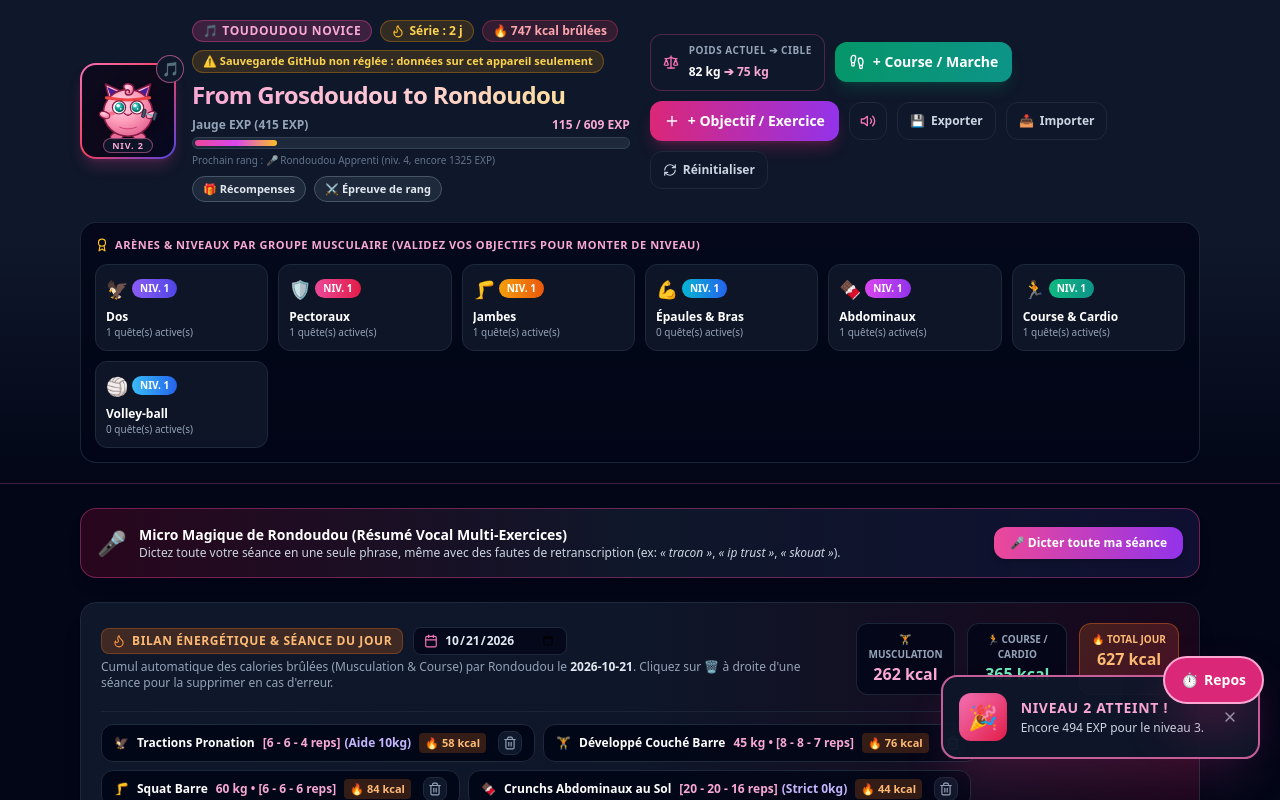
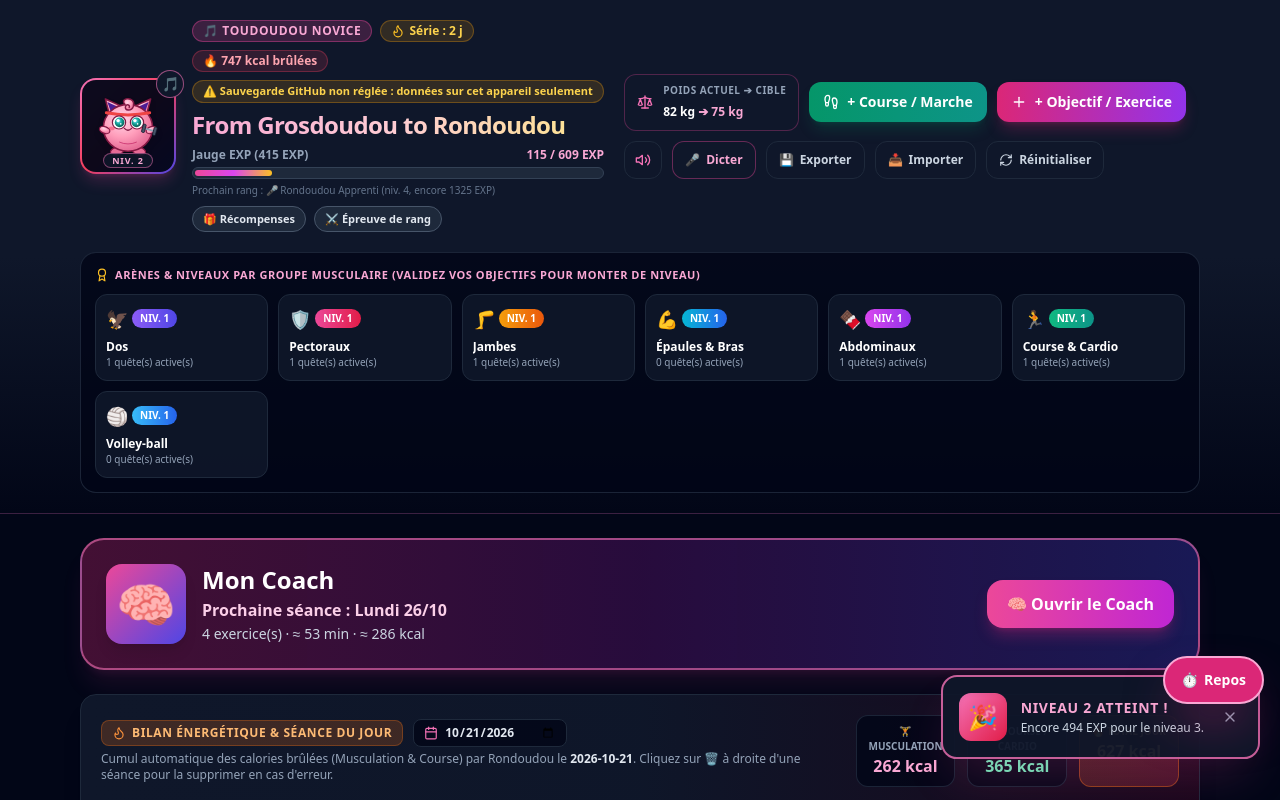
Before and after one commit to Gab1point0/Rondoufit, a React (Vite) app: page / in a window 1280 px wide. Shown: the top 800 px of the page. Built offline with nearby package versions, Linux system fonts and the light colour scheme.

Commit message:
Accueil : grande carte Coach à la place de la zone micro, dictée vocale en petit bouton de l'en-tête, onglet Coach en premier et plus visible
Co-Authored-By: Claude Sonnet 5.5 <noreply@anthropic.com>

```diff
--- a/src/App.jsx
+++ b/src/App.jsx
@@ -5,10 +5,9 @@ import { PhotoCalendar } from './components/photos/PhotoCalendar';
 import { PhotoReminder } from './components/photos/PhotoReminder';
 import { RestTimer } from './components/RestTimer';
 import { SessionRecap } from './components/SessionRecap';
-import { VoiceWorkoutAssistant } from './components/VoiceWorkoutAssistant';
+import { CoachBanner } from './components/CoachBanner';
 import { normalizeArenaGroup } from './data/arenas';
 import { getTodayISODate } from './lib/dates';
-import { playGameSound } from './lib/sound';
 import { BilanTab } from './tabs/BilanTab';
 import { ChartsTab } from './tabs/ChartsTab';
 import { DailySummary } from './components/DailySummary';
@@ -197,6 +196,7 @@ export function App() {
         onRetrySync={sync.syncNow}
         streakBonusPct={xpBonusPct}
         syncStatus={sync.status}
+        triggerToast={triggerToast}
         trialRank={trialRank}
         openCreateQuestModal={openCreateQuestModal}
         questFilter={questFilter}
@@ -211,12 +211,12 @@ export function App() {
 
       {/* CONTENU PRINCIPAL */}
       <main className="max-w-6xl mx-auto px-4 pt-6 space-y-6">
-<VoiceWorkoutAssistant
+<CoachBanner
   gameState={gameState}
-  setGameState={setGameState}
-  selectedDate={selectedDate}
-  triggerToast={triggerToast}
-  playGameSound={playGameSound}
+  guidedActive={!!guided}
+  onOpenCoach={() => setActiveTab('coach')}
+  onResumeGuided={() => setGuidedOpen(true)}
+  onStartGuided={startGuided}
 />
 {recap && <SessionRecap recap={recap} onClose={() => setRecap(null)} />}
 {guided && guidedOpen && (
--- /dev/null
+++ b/src/components/CoachBanner.jsx
@@ -0,0 +1,79 @@
+import { useMemo } from 'react';
+import { coachOverview } from '../coach/advice';
+import { coachDayLabel } from '../coach/settings';
+import { getTodayISODate } from '../lib/dates';
+
+/**
+ * Grande carte d'accueil du Coach : prochaine séance, accès direct à la séance guidée et à l'onglet Coach.
+ */
+export function CoachBanner({ gameState, guidedActive, onOpenCoach, onResumeGuided, onStartGuided }) {
+  const today = getTodayISODate();
+  const ov = useMemo(
+    () => coachOverview(gameState, today),
+    [gameState.quests, gameState.coach, gameState.userWeightKg, today]
+  );
+  const session = ov.session && ov.session.exercises.length > 0 ? ov.session : null;
+  const isToday = !!(ov.first && ov.first.iso === today);
+
+  let headline = 'Ton coach personnel';
+  let detail = 'Il prépare tes séances, règle les charges et suit ta progression.';
+  if (guidedActive) {
+    headline = 'Séance guidée en cours';
+    detail = 'Reprends là où tu t’étais arrêté.';
+  } else if (session && ov.first) {
+    headline = isToday ? 'Séance prévue aujourd’hui' : `Prochaine séance : ${coachDayLabel(ov.first.iso)}`;
+    detail = `${session.exercises.length} exercice(s) · ≈ ${session.estMin} min · ≈ ${session.estKcal} kcal`;
+  } else if (!ov.hasExercises) {
+    headline = 'Ajoute tes exercices';
+    detail = 'Dès que tu as des objectifs de musculation, le coach te prépare tes séances.';
+  }
+
+  return (
+    <section className="bg-gradient-to-r from-pink-600/30 via-fuchsia-600/20 to-indigo-600/30 border-2 border-pink-400/60 rounded-3xl p-5 sm:p-6 shadow-xl shadow-pink-500/10">
+      <div className="flex flex-col md:flex-row md:items-center justify-between gap-4">
+        <div className="flex items-center gap-4">
+          <div className="w-16 h-16 sm:w-20 sm:h-20 rounded-2xl bg-gradient-to-br from-pink-500 to-indigo-600 flex items-center justify-center text-4xl sm:text-5xl shadow-lg shrink-0">
+            🧠
+          </div>
+          <div className="space-y-0.5">
+            <h2 className="text-xl sm:text-2xl font-black text-white">Mon Coach</h2>
+            <p className="text-sm sm:text-base font-bold text-pink-200">{headline}</p>
+            <p className="text-xs sm:text-sm text-slate-300">{detail}</p>
+          </div>
+        </div>
+        <div className="flex flex-wrap gap-2.5">
+          {guidedActive ? (
+            <button
+              type="button"
+              onClick={onResumeGuided}
+              className="flex-1 md:flex-none px-5 py-3 rounded-2xl font-black text-sm sm:text-base bg-emerald-600 hover:bg-emerald-500 text-white shadow-lg"
+            >
+              ▶ Reprendre ma séance
+            </button>
+          ) : (
+            session && isToday && (
+              <button
+                type="button"
+                onClick={() => onStartGuided(session)}
+                className="flex-1 md:flex-none px-5 py-3 rounded-2xl font-black text-sm sm:text-base bg-gradient-to-r from-pink-500 to-fuchsia-600 hover:from-pink-400 hover:to-fuchsia-500 text-white shadow-lg shadow-pink-600/30"
+              >
+                ▶ Lancer ma séance
+              </button>
+            )
+          )}
+          <button
+            type="button"
+            onClick={onOpenCoach}
+            className={`flex-1 md:flex-none px-5 py-3 rounded-2xl font-black text-sm sm:text-base ${
+              !guidedActive && !(session && isToday)
+                ? 'bg-gradient-to-r from-pink-500 to-fuchsia-600 hover:from-pink-400 hover:to-fuchsia-500 text-white shadow-lg shadow-pink-600/30'
+                : 'bg-slate-900/80 hover:bg-slate-800 text-white border border-pink-400/50'
+            }`}
+          >
+            🧠 Ouvrir le Coach
+          </button>
+        </div>
+      </div>
+    </section>
+  );
+}
--- a/src/components/TabBar.jsx
+++ b/src/components/TabBar.jsx
@@ -5,6 +5,17 @@ export function TabBar({ activeTab, dailyJournalList, gameState, setActiveTab })
   return (
     <div className="flex flex-wrap items-center justify-between gap-3 border-b border-slate-800 pb-3">
       <div className="flex flex-wrap items-center gap-2">
+        <button
+          onClick={() => setActiveTab('coach')}
+          className={`px-5 py-3 rounded-xl font-black text-sm sm:text-base flex items-center gap-2 transition shadow-lg ${
+            activeTab === 'coach'
+              ? 'bg-gradient-to-r from-pink-500 to-fuchsia-600 text-white shadow-pink-600/40 ring-2 ring-pink-300/60'
+              : 'bg-gradient-to-r from-pink-600/70 to-fuchsia-700/70 text-white shadow-pink-600/20 hover:from-pink-500 hover:to-fuchsia-600'
+          }`}
+        >
+          <span>🧠 Coach</span>
+        </button>
+
         <button
           onClick={() => setActiveTab('quests')}
           className={`px-3.5 py-2.5 rounded-xl font-bold text-xs sm:text-sm flex items-center gap-2 transition ${
@@ -15,17 +26,6 @@ export function TabBar({ activeTab, dailyJournalList, gameState, setActiveTab })
         >
           <Sword className="w-4 h-4" />
           <span>Quêtes & Objectifs ({gameState.quests.length})</span>
-        </button>
-
-        <button
-          onClick={() => setActiveTab('coach')}
-          className={`px-3.5 py-2.5 rounded-xl font-bold text-xs sm:text-sm flex items-center gap-2 transition ${
-            activeTab === 'coach'
-              ? 'bg-pink-600 text-white shadow-lg shadow-pink-600/30'
-              : 'bg-slate-900 text-slate-400 hover:text-white border border-slate-800'
-          }`}
-        >
-          <span>🧠 Coach</span>
         </button>
 
         <button
--- a/src/components/VoiceWorkoutAssistant.jsx
+++ b/src/components/VoiceWorkoutAssistant.jsx
@@ -228,14 +228,28 @@ export function VoiceWorkoutAssistant({ gameState, setGameState, selectedDate, t
   };
 
   return (
-    <div className="bg-gradient-to-r from-pink-950/50 via-slate-900 to-indigo-950/50 border border-pink-500/40 rounded-2xl p-4 shadow-lg">
-      <div className="flex flex-wrap items-center justify-between gap-3">
+    <>
+      <button
+        type="button"
+        onClick={() => {
+          setIsOpen(true);
+          setTimeout(() => inputRef.current?.focus(), 100);
+        }}
+        title="Dicter toute ma séance à la voix"
+        className="px-3 py-2.5 rounded-xl bg-slate-900 hover:bg-slate-800 border border-pink-500/40 text-pink-300 hover:text-white text-xs font-bold flex items-center gap-1.5 transition"
+      >
+        <span>🎤</span>
+        <span className="hidden sm:inline">Dicter</span>
+      </button>
+
+      {isOpen && (
+        <div className="fixed inset-0 z-50 bg-slate-950/85 backdrop-blur-sm flex items-start sm:items-center justify-center p-4 overflow-y-auto">
+          <div className="bg-slate-900 border border-pink-500/40 rounded-2xl max-w-2xl w-full p-4 sm:p-5 shadow-2xl space-y-3">
+            <div className="flex items-start justify-between gap-3">
               <div className="flex items-center gap-3">
                 <span className="text-2xl">🎤</span>
                 <div>
-            <h3 className="text-sm font-black text-white">
-              Micro Magique de Rondoudou (Résumé Vocal Multi-Exercices)
-            </h3>
+                  <h3 className="text-sm font-black text-white">Micro Magique de Rondoudou</h3>
                   <p className="text-xs text-slate-300">
                     Dictez toute votre séance en une seule phrase, même avec des fautes de retranscription (ex: <em>« tracon »</em>, <em>« ip trust »</em>, <em>« skouat »</em>).
                   </p>
@@ -243,18 +257,14 @@ export function VoiceWorkoutAssistant({ gameState, setGameState, selectedDate, t
               </div>
               <button
                 type="button"
-          onClick={() => {
-            setIsOpen(!isOpen);
-            setTimeout(() => inputRef.current?.focus(), 100);
-          }}
-          className="px-4 py-2 rounded-xl text-xs font-black bg-gradient-to-r from-pink-500 to-purple-600 text-white shadow-md hover:opacity-95 transition"
+                onClick={() => setIsOpen(false)}
+                title="Fermer la dictée"
+                className="p-1.5 rounded-lg bg-slate-800 text-slate-400 hover:text-white shrink-0 font-bold"
               >
-          {isOpen ? 'Fermer la dictée' : '🎤 Dicter toute ma séance'}
+                ✕
               </button>
             </div>
-
-      {isOpen && (
-        <div className="mt-4 pt-4 border-t border-pink-500/20 space-y-3">
+            <div className="space-y-3">
           <div className="flex flex-col sm:flex-row gap-2">
             <textarea
               ref={inputRef}
@@ -356,7 +366,9 @@ export function VoiceWorkoutAssistant({ gameState, setGameState, selectedDate, t
             </div>
           )}
             </div>
+          </div>
+        </div>
       )}
-    </div>
+    </>
   );
 }
--- a/src/components/header/AppHeader.jsx
+++ b/src/components/header/AppHeader.jsx
@@ -6,7 +6,8 @@ export function AppHeader({
   arenaLevels, currentStreak, gameState, handleExportJSON, handleImportJSON, importInputRef,
   levelInfo, lifetimeStats, onOpenRewards, onOpenSync, onOpenTrial, onRetrySync,
   openCreateQuestModal, questFilter, selectedDate, setActiveTab, setConfirmResetOpen, setGameState,
-  setQuestFilter, setQuickCardioDate, setQuickCardioModalOpen, streakBonusPct, syncStatus, trialRank,
+  setQuestFilter, setQuickCardioDate, setQuickCardioModalOpen, streakBonusPct, syncStatus, triggerToast,
+  trialRank,
 }) {
   return (
     <header className="relative overflow-hidden border-b border-pink-500/20 bg-gradient-to-b from-slate-900 via-slate-900 to-slate-950">
@@ -40,6 +41,7 @@ export function AppHeader({
             setGameState={setGameState}
             setQuickCardioDate={setQuickCardioDate}
             setQuickCardioModalOpen={setQuickCardioModalOpen}
+            triggerToast={triggerToast}
           />
         </div>
 
--- a/src/components/header/HeaderActions.jsx
+++ b/src/components/header/HeaderActions.jsx
@@ -1,8 +1,11 @@
 import { Footprints, Plus, RefreshCw, Scale, Volume2, VolumeX } from '../../icons';
+import { playGameSound } from '../../lib/sound';
+import { VoiceWorkoutAssistant } from '../VoiceWorkoutAssistant';
 
 export function HeaderActions({
   gameState, handleExportJSON, handleImportJSON, importInputRef, openCreateQuestModal, selectedDate,
   setActiveTab, setConfirmResetOpen, setGameState, setQuickCardioDate, setQuickCardioModalOpen,
+  triggerToast,
 }) {
   return (
     <div className="flex flex-wrap items-center gap-2.5">
@@ -58,6 +61,14 @@ export function HeaderActions({
         )}
       </button>
 
+      <VoiceWorkoutAssistant
+        gameState={gameState}
+        setGameState={setGameState}
+        selectedDate={selectedDate}
+        triggerToast={triggerToast}
+        playGameSound={playGameSound}
+      />
+
       <button
         onClick={handleExportJSON}
         title="Exporter une sauvegarde (JSON)"
```
Also changed, not shown: 2 other files (tests, documents, lock files or other folders). Lines whose indentation alone changed are shown as unchanged.
